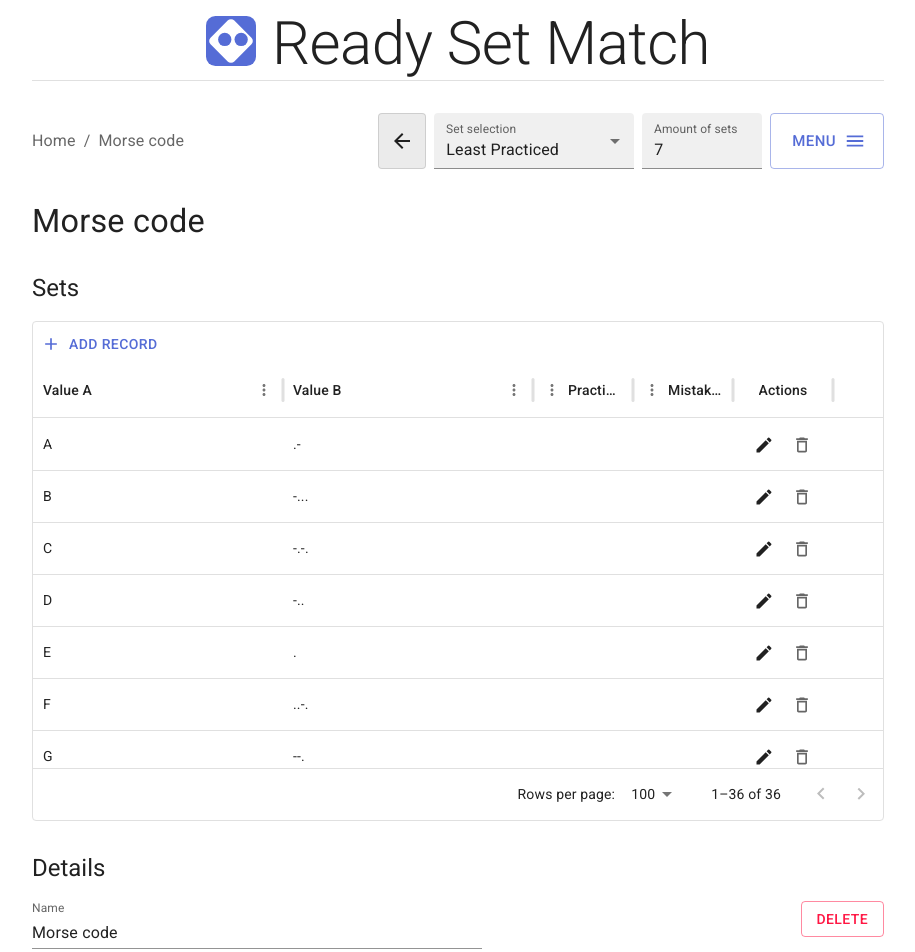
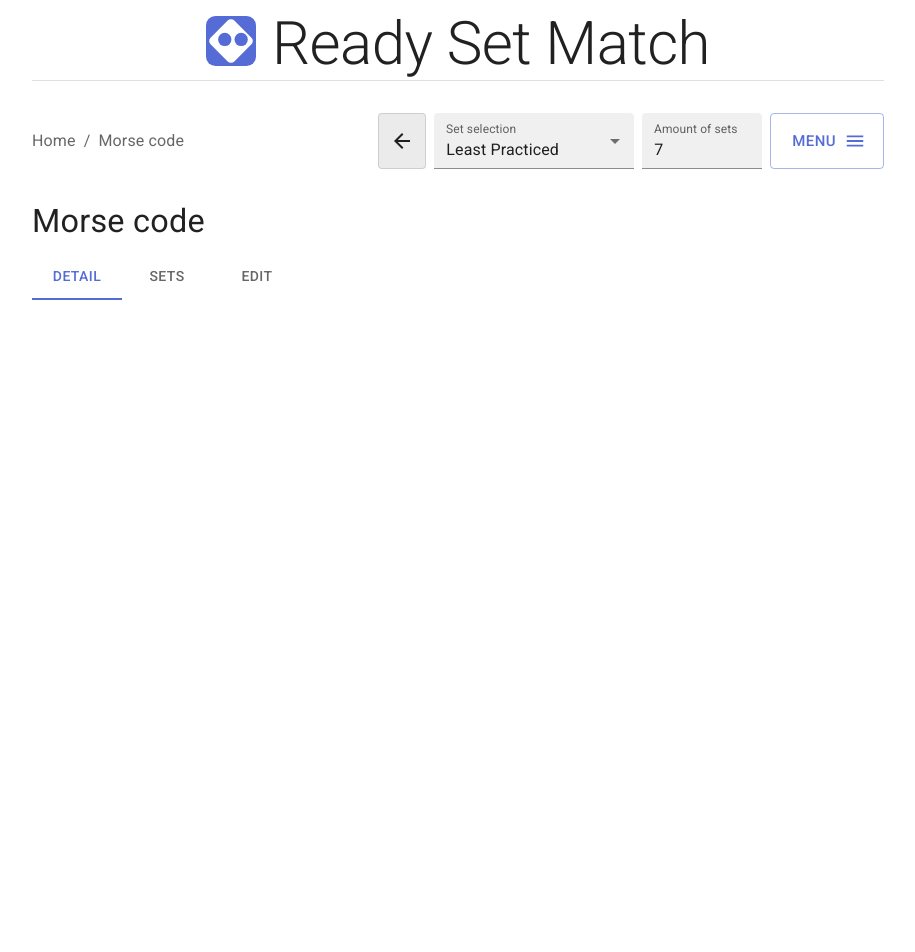
Before and after one commit to winterworks/ready-set-match, a React (Vite) app: page /collection/1 in a window 1280 px wide. Shown: the top 952 px of the page, without its empty margins (182-1097 px from the left). After the commit the page ends 800 px from the top, so only its background shows below. Built offline with nearby package versions, Linux system fonts and the light colour scheme.

Commit message:
Display collection details in different tabs

```diff
--- /dev/null
+++ b/src/components/collectionDetail.tsx
@@ -0,0 +1,28 @@
+import React from 'react'
+import { Typography } from '@mui/material'
+import SetsTable from 'src/components/setsTable'
+import CollectionsGird from 'src/components/collectionGird'
+import { Collection } from 'src/types'
+
+interface Props {
+  collection: Collection
+  subCollections: Collection[]
+}
+
+export default function CollectionDetail({ collection, subCollections }: Props) {
+  // TODO display detailed set information
+  // const totalPracticed = sets.reduce((acc, set) => {
+  //   if (set.practiced) {
+  //     return acc + set.practiced
+  //   }
+  //   return acc
+  // }, 0)
+
+  return (
+    <>
+      {subCollections.length > 0 && (
+        <CollectionsGird collections={subCollections} displayWithParent />
+      )}
+    </>
+  )
+}
--- a/src/routes/collectionDetail.tsx
+++ b/src/components/collectionEdit.tsx
@@ -1,28 +1,23 @@
 import React from 'react'
 import { Box, FormControl, FormControlLabel, InputLabel, MenuItem, Select, SelectChangeEvent, Switch, TextField, Typography } from '@mui/material'
 import { useAtom } from 'jotai'
-import { useNavigate, useParams } from 'react-router-dom'
+import { useNavigate } from 'react-router-dom'
 import Icon, { ENABLED_ICON } from 'src/components/icon'
 import { collectionsAtom, CollectionReducerAction } from 'src/data/collectionReducer'
-import SetsTable from 'src/components/setsTable'
-import { findCollection, findSubCollections } from 'src/helpers/collectionHelpers'
 import DeleteConfirm from 'src/components/deleteConfirm'
-import CollectionsGird from 'src/components/collectionGird'
 import { HeaderMenu } from 'src/components/headerMenu'
+import { Collection } from 'src/types'
 
-export default function CollectionDetail() {
-  const { collectionId } = useParams()
+interface Props {
+  collection: Collection
+}
+
+export default function CollectionEdit({ collection }: Props) {
   const [collections, setCollection] = useAtom(collectionsAtom)
   const navigate = useNavigate()
 
-  const collection = collectionId ? findCollection(collections, collectionId) : undefined
-  if (!collectionId || !collection) {
-    return <>This collection does not exist</>
-  }
-  const subCollections = findSubCollections(collections, collectionId)
-
   const onDeleteConfirmed = () => {
-    setCollection({ action: CollectionReducerAction.DELETE_COLLECTION, collectionId })
+    setCollection({ action: CollectionReducerAction.DELETE_COLLECTION, collectionId: collection.id })
     navigate('/')
   }
 
@@ -71,20 +66,6 @@ export default function CollectionDetail() {
 
   return (
     <>
-      <HeaderMenu />
-      <Typography component="h2" variant="h4" gutterBottom>
-        {collection.name}
-      </Typography>
-      {subCollections.length > 0 && (
-        <CollectionsGird collections={subCollections} displayWithParent />
-      )}
-      <Typography component="h3" variant="h5" sx={{ marginTop: 4, marginBottom: 2 }}>
-        Sets
-      </Typography>
-      <SetsTable collection={collection} />
-      <Typography component="h3" variant="h5" sx={{ marginTop: 4, marginBottom: 2 }}>
-        Details
-      </Typography>
       <DeleteConfirm
         onConfirm={onDeleteConfirmed}
         title={`Delete ${collection.name}`}
--- a/src/router.tsx
+++ b/src/router.tsx
@@ -1,7 +1,8 @@
 import React from 'react'
 import { Route, Routes } from 'react-router-dom'
 import Index from 'src/routes'
-import CollectionDetail from 'src/routes/collectionDetail'
+import CollectionDetail from 'src/routes/CollectionPage'
+import CollectionPage from 'src/routes/CollectionPage'
 import DataDetail from 'src/routes/dataDetail'
 import Practice from 'src/routes/practice'
 
@@ -11,7 +12,7 @@ export function AppRouter() {
     <Routes>
       <Route path="/" element={<Index />} />
       <Route path="/practice/:collectionId" element={<Practice />} />
-      <Route path="/collection/:collectionId" element={<CollectionDetail />} />
+      <Route path="/collection/:collectionId" element={<CollectionPage />} />
       <Route path="/data" element={<DataDetail />} />
     </Routes>
   )
--- /dev/null
+++ b/src/routes/CollectionPage.tsx
@@ -0,0 +1,71 @@
+import React from 'react'
+import { AppBar, Tab, Tabs, Typography } from '@mui/material'
+import { useAtom } from 'jotai'
+import { useParams } from 'react-router-dom'
+import { collectionsAtom } from 'src/data/collectionReducer'
+import SetsTable from 'src/components/setsTable'
+import { findCollection, findSubCollections } from 'src/helpers/collectionHelpers'
+import CollectionsGird from 'src/components/collectionGird'
+import { HeaderMenu } from 'src/components/headerMenu'
+import CollectionDetail from 'src/components/collectionDetail'
+import CollectionEdit from 'src/components/collectionEdit'
+
+enum TABS {
+  DETAIL = "Detail",
+  SETS = 'Sets',
+  EDIT = "Edit"
+}
+
+export default function CollectionPage() {
+  const { collectionId } = useParams()
+  const [collections] = useAtom(collectionsAtom)
+
+  const collection = collectionId ? findCollection(collections, collectionId) : undefined
+  if (!collectionId || !collection) {
+    return <>This collection does not exist</>
+  }
+  const subCollections = findSubCollections(collections, collectionId)
+
+  // const totalPracticed = sets.reduce((acc, set) => {
+  //   if (set.practiced) {
+  //     return acc + set.practiced
+  //   }
+  //   return acc
+  // }, 0)
+
+  const [activeTab, setActiveTab] = React.useState<string>(TABS.DETAIL);
+
+  return (
+    <>
+      <HeaderMenu />
+      <Typography component="h2" variant="h4" gutterBottom>
+        {collection.name}
+      </Typography>
+
+      <Tabs
+        value={activeTab}
+        onChange={(e, newValue: string) => setActiveTab(newValue)}
+        aria-label="collection detail tabs"
+        role="navigation"
+        sx={{ marginBottom: 2 }}
+      >
+        <Tab label={TABS.DETAIL} value={TABS.DETAIL} />
+        <Tab label={TABS.SETS} value={TABS.SETS} />
+        <Tab label={TABS.EDIT} value={TABS.EDIT} />
+      </Tabs>
+
+      {activeTab === TABS.DETAIL &&
+        <CollectionDetail
+          collection={collection}
+          subCollections={subCollections}
+        />
+      }
+      {activeTab === TABS.SETS &&
+        <SetsTable collection={collection} />
+      }
+      {activeTab === TABS.EDIT &&
+        <CollectionEdit collection={collection}/>
+      }
+    </>
+  )
+}
```
